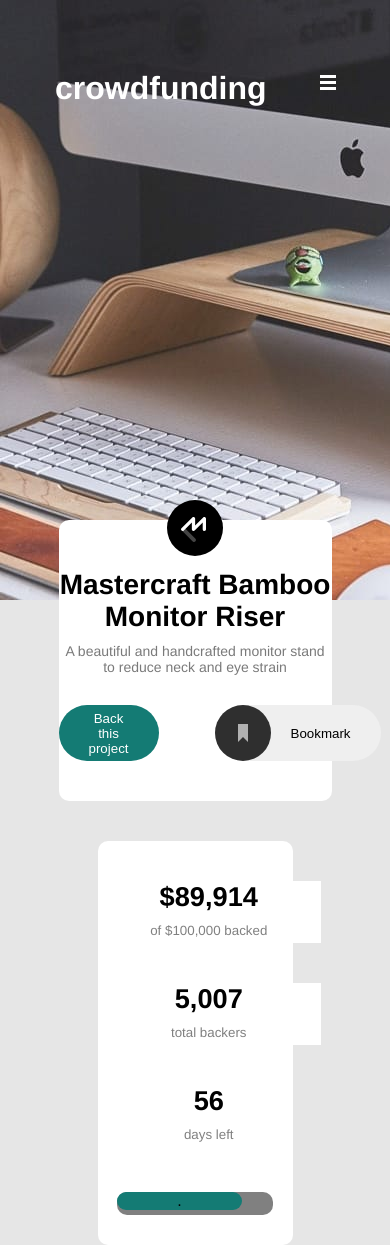
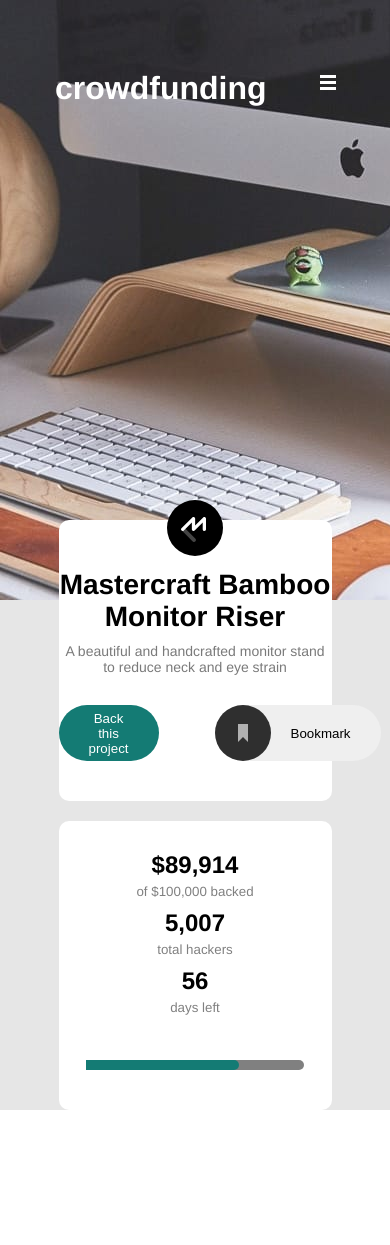
Before and after one commit to RodrigoVitor/crowdfunding, a Vue app: page / in a window 390 px wide. After the commit the page ends 1110 px from the top, so only its background shows below. Built offline with nearby package versions, Linux system fonts and the light colour scheme.

Commit message:
Finalizando component

```diff
--- a/src/components/Number.vue
+++ b/src/components/Number.vue
@@ -1,79 +1,95 @@
 <template>
     <div>
+        <div id="number">
             <div class="container">
-            <div class="barraDireita">
+                <div class="barraVertical">
                     <p>$89,914</p>
                     <small>of $100,000 backed</small>
                 </div>
-
-            <div class="barraDireita">
+                <div class="barraVertical">
                     <p>5,007</p>
-                <small>total backers</small>
+                    <small>total hackers</small>
                 </div>
-
                 <div>
                     <p>56</p>
                     <small>days left</small>
                 </div>
             </div>
-
-        <div class="barra">
-            <p>.</p>
+            <div class="barra"><div></div></div>
         </div>
     </div>
 </template>
 
 <style scoped>
-div {
+#number {
     width:50%;
-    margin: 40px auto auto auto;
+    margin: 20px auto auto auto;
     background:#fff;
     text-align: center;
-    padding:0 0 5px 0;
+    padding:0 0 40px 0;
     border-radius:10px
 }
+
+/* Container */
 .container {
-    display: grid;
-    grid-template-columns: 250px 180px 150px;
+    display:grid;
+    grid-template-columns: 150px 150px 150px;
+    padding-top:30px;
+    justify-content: center;
 }
-.barraDireita {
-    border-right:1px solid gray;
-    padding-right:50px;
-    border-radius: 0;
+.container div p {
+    font-weight:bold;
+    font-size:1.7rem;
 }
-.container div {
-    margin-left:-100px;
+.container div small {
+    color:gray;
+    display:block;
+    margin-top:15px;
 }
-.container p {
-    font-weight:bold;
-    font-size:1.7rem
+.barraVertical {
+    border-right:1px solid gray
 }
-.container div > small {
-    display: block;
-    margin-top:10px;
-    color:gray
-}
-
+/* barra horizontal */
 .barra {
     background:gray;
     width:80%;
-    margin-bottom:25px
+    border-radius:25px;
+    margin:35px auto auto auto;
+
 }
-.barra p {
+.barra div {
     background:hsl(176, 72%, 28%);
-    width:80%;
-    border-radius:25px
+    width:70%;
+    height:10px;
+    border-radius: 0 20px 20px 0
 }
-@media screen and (max-width:980px) {
+
+/* Landspace */
+@media screen and (max-width:768px) {
     .container {
-        grid-template-columns:250px;
+        grid-template-columns: 120px 120px 120px;
     }
-    .container div {
-        margin-left:0px;
-    }
-    .barraDireita {
-        border-right:none
+    .container div p {
+        font-size:1.5rem
     }
 }
+@media screen and (max-width:640px) {
+    #number { width:70%}
+}
 
+/* Smartphones */
+@media screen and (max-width:414px) {
+    /* #number {
+        width:70%;
+    } */
+    .container {
+        grid-template-columns: auto;
+    }
+    .container div small {
+        margin:5px 0 10px 0
+    }
+    .barraVertical {
+        border:none
+    }
+}
 </style>
```
Lines whose indentation alone changed are shown as unchanged.
